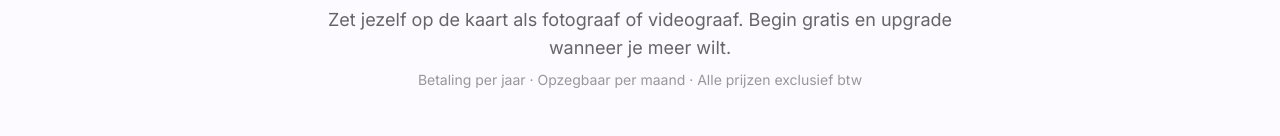
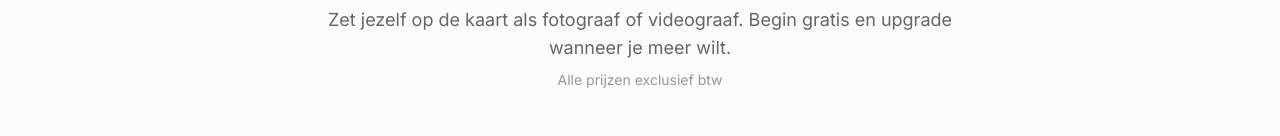
Before and after one commit to ruurd-coder/lenslab-nl, a Next.js app: page /memberships in a window 1280 px wide. Shown: the part 272-408 px from the top of the page. Built offline with nearby package versions, Linux system fonts and the light colour scheme; no server answers.

Commit message:
Remove billing text from hero, keep excl. btw

```diff
--- a/app/memberships/page.tsx
+++ b/app/memberships/page.tsx
@@ -84,7 +84,7 @@ export default function MembershipsPage() {
           Zet jezelf op de kaart als fotograaf of videograaf. Begin gratis en upgrade wanneer je meer wilt.
         </p>
         <p className="text-sm" style={{ color: "rgba(3,0,5,0.4)" }}>
-          Betaling per jaar · Opzegbaar per maand · Alle prijzen exclusief btw
+          Alle prijzen exclusief btw
         </p>
       </section>
 
```
